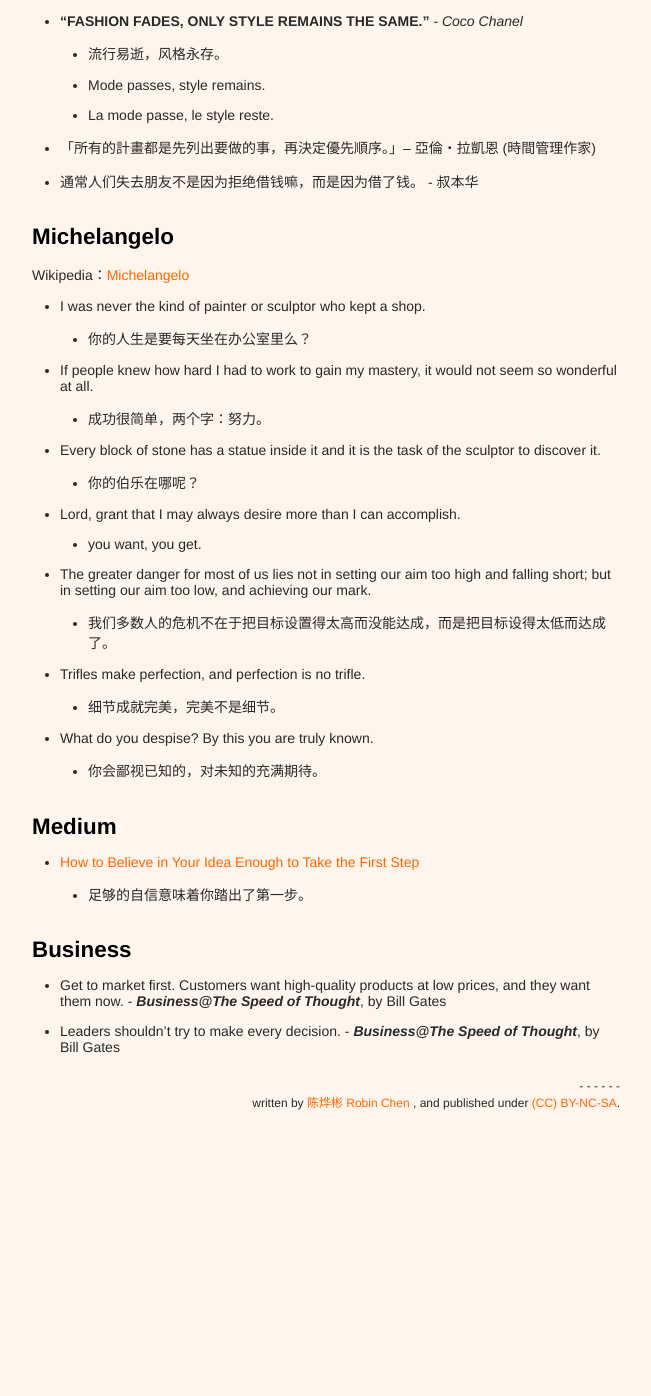
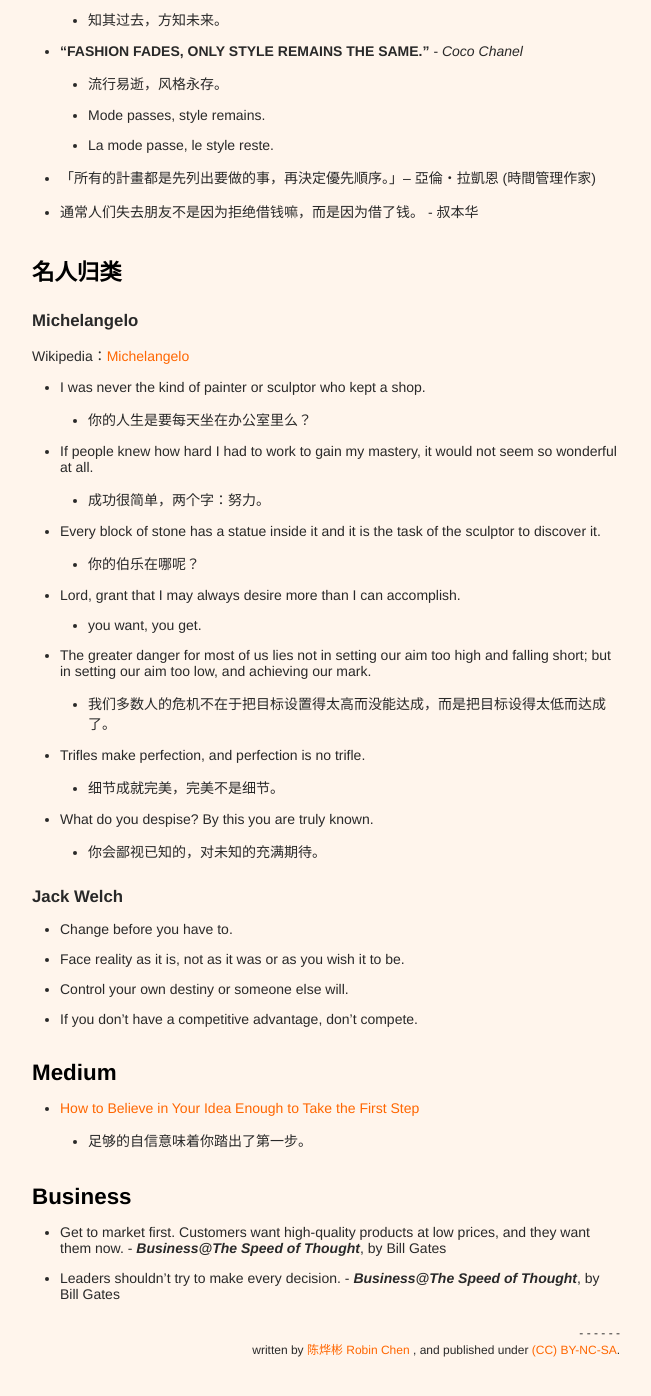
Before and after one commit to xianyuxmu/xianyuxmu.github.io, a Jekyll site: the page built from _posts/2017-06-17-chicken-soup.md, in a window 1280 px wide and 1400 px high, scrolled down 1772 px. Shown: the top 1396 px of the window, without its empty margins (314-965 px from the left). Built offline with Jekyll 4.4.1, drawn with Linux system fonts in a browser that asks for light colours; comment, search, counter and statistics services are not loaded; before the commit the page ends 2952 px from its top, so only the background shows below that; some of the changed text lies outside the part shown.

Commit message:
Chicken Soup of 21 Jul. 2017

```diff
--- a/_posts/2017-06-17-chicken-soup.md
+++ b/_posts/2017-06-17-chicken-soup.md
@@ -43,6 +43,7 @@ tags:
 - “Most people have to get to a point where they don’t have a choice before they’ll change something.” – *Serena Mackesy, Writer*
 	- 「大部份的人必須等到沒有其它選擇才會做出改變。」– 瑟琳娜‧麥卡鍚 (作家)
 	- 预知变化，提早行动。
+	- Change before you have to. - *Jack Welch*
 - “Circumstances may cause interruptions and delays, but never lose sight of your goal.” – *Mario Andretti, Race Car Driver*
 	- 「環境因素或許會帶來干擾或耽擱，但別讓你的目標從視線離開。」– 馬里奧‧安德烈蒂 (賽車手)
 - 此刻的你、此刻的热情
@@ -56,7 +57,9 @@ tags:
 - 通常人们失去朋友不是因为拒绝借钱嘛，而是因为借了钱。 - 叔本华
 
 
-## Michelangelo
+## 名人归类
+
+### Michelangelo
 
 Wikipedia：[Michelangelo](https://en.wikipedia.org/wiki/Michelangelo)
 
@@ -75,6 +78,13 @@ Wikipedia：[Michelangelo](https://en.wikipedia.org/wiki/Michelangelo)
 - What do you despise? By this you are truly known.
 	- 你会鄙视已知的，对未知的充满期待。
 
+### Jack Welch
+
+- Change before you have to.
+- Face reality as it is, not as it was or as you wish it to be.
+- Control your own destiny or someone else will.
+- If you don't have a competitive advantage, don't compete.
+
 
 ## Medium
 
```
